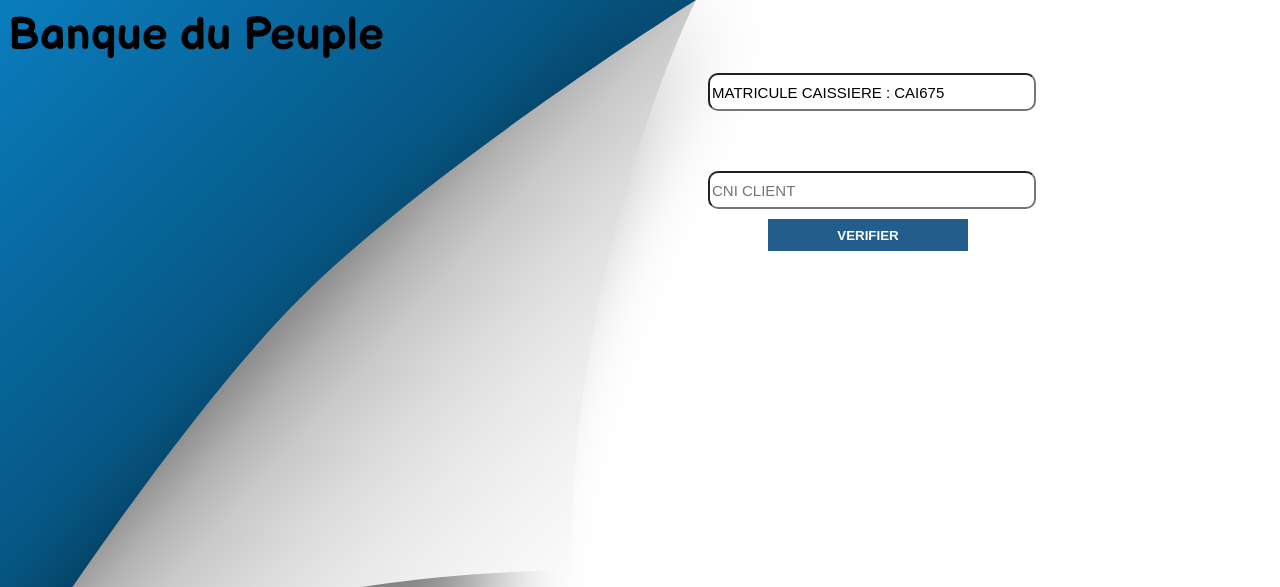
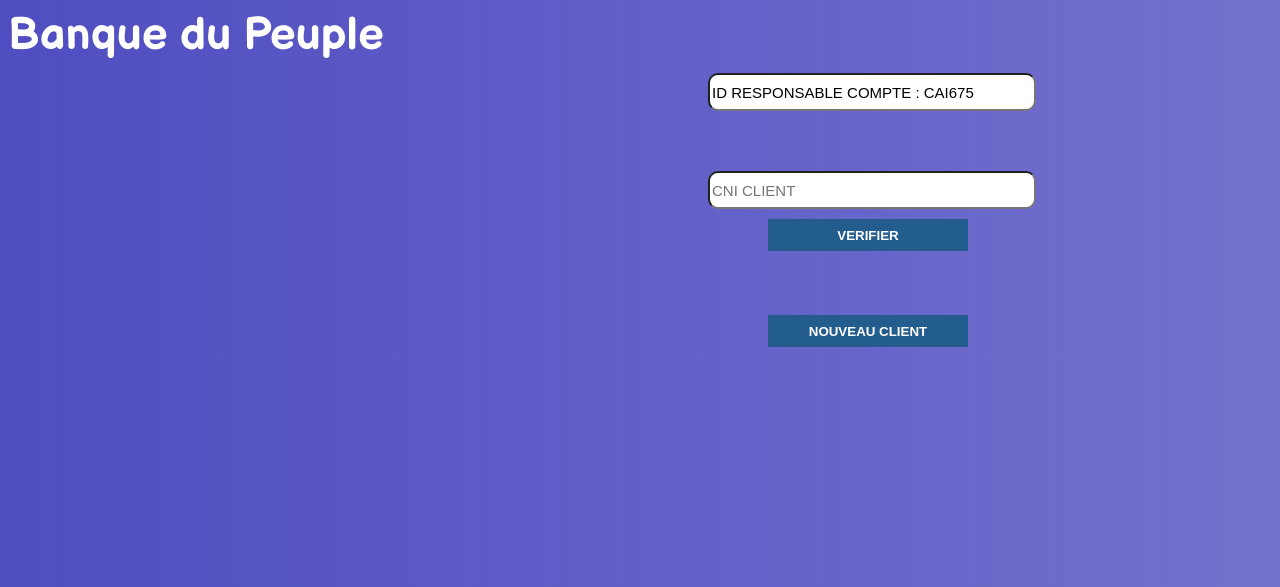
Before and after one commit to EdgarEmmanuel/Website_Simplon_Front-End, a PHP site: page /verifyCNI.html in a window 1280 px wide. Shown: the top 587 px of the page. Run offline with PHP 8.4, Linux system fonts and the light colour scheme.

Commit message:
TD2:modification des differents fichiers

```diff
--- a/TD2-JS-HTML-CSS-Simplon/AddCompte.html
+++ b/TD2-JS-HTML-CSS-Simplon/AddCompte.html
@@ -1,7 +1,7 @@
 <!DOCTYPE html>
 <html lang="en">
 <head>
-    <meta charset="UTF-8">
+    <meta charset="UTF-8"/>
     <meta name="viewport" content="width=device-width, initial-scale=1.0">
     <title>TEST</title>
     <link rel="icon" href="img/favicon.ico" type="image/x-icon"/>
@@ -67,6 +67,8 @@
     </main>
 
 
+
+
 <script src="AddCompte.js"></script>
 </body>
 </html>
--- a/TD2-JS-HTML-CSS-Simplon/verifyCNI.css
+++ b/TD2-JS-HTML-CSS-Simplon/verifyCNI.css
@@ -7,8 +7,8 @@
 
 
 body{
-    background-image: url(img/Page-Turner.svg);
-    background-repeat: no-repeat;
+    background:linear-gradient(0.25turn, #504DC1, rgb(80, 77, 193,0.8));
+
 }
 
 
@@ -17,6 +17,7 @@ body{
 header .brand{
     font-family:var(--font-Family) ;
     font-size: 45px;
+    color:white;
 }
 /*  end header part*/
 
@@ -98,3 +99,23 @@ main .desMess{
     position:fixed;
 }
 /* end main part */
+
+
+#add{
+    border:1px solid #235d8e;
+    color:white;
+    background:#235d8e;
+    width:200px;
+    font-weight: bold;
+    height:2rem;
+    margin-top: 10px;
+    text-transform: uppercase;
+    cursor:pointer;
+    margin-left: 47.5rem;
+}
+
+#add:hover{
+    color:#235d8e;
+    background:white;
+    border-color:white;
+}
--- a/TD2-JS-HTML-CSS-Simplon/verifyCNI.html
+++ b/TD2-JS-HTML-CSS-Simplon/verifyCNI.html
@@ -26,7 +26,9 @@
     <div class="message">
         <h1>Le Client n'est Pas dans le Systeme</h1>
         <button id="createClient">Creer le Client </button> <button id="annuler">Annuler</button>
-    </div>
+    </div> <br/><br/><br/>
+    <button id="add">Nouveau Client </button>
+
 
 <script src="verifyCNI.js" type="text/javascript"></script>
 </body>
--- a/TD2-JS-HTML-CSS-Simplon/verifyCNI.js
+++ b/TD2-JS-HTML-CSS-Simplon/verifyCNI.js
@@ -10,7 +10,7 @@ clients = [
 class UI_GestClient{
 
     static dosplayCaisiere(){
-        document.querySelector("#caissiere").value=`Matricule Caissiere : ${caissieres[0].idCaissier}`;
+        document.querySelector("#caissiere").value=`Id Responsable Compte : ${caissieres[0].idCaissier}`;
     }
 
     static clearFiled(){
@@ -58,9 +58,16 @@ class UI_GestClient{
     }
 }
 
-
+//display the id of the Respo compte
 UI_GestClient.dosplayCaisiere();
 
+
+//go add a new client
+
+document.querySelector("#add").addEventListener("click",(e)=>{
+    e.preventDefault();
+    UI_GestClient.redirection("AddClient.html");
+})
 
 
 document.querySelector("#verClient").addEventListener("click",(e)=>{
@@ -71,7 +78,7 @@ document.querySelector("#verClient").addEventListener("click",(e)=>{
 
 document.querySelector("#createClient").addEventListener("click",(e)=>{
     e.preventDefault();
-    UI_GestClient.redirection("AddClient.html")
+    UI_GestClient.redirection("AddClient.html");
 });
 
 
```
Also changed, not shown: TD2-JS-HTML-CSS-Simplon/AddCompte.css (+9 -0 lines), TD2-JS-HTML-CSS-Simplon/AddCompte.js (+7 -0 lines), TD2-JS-HTML-CSS-Simplon/index.css (+5 -4 lines).
